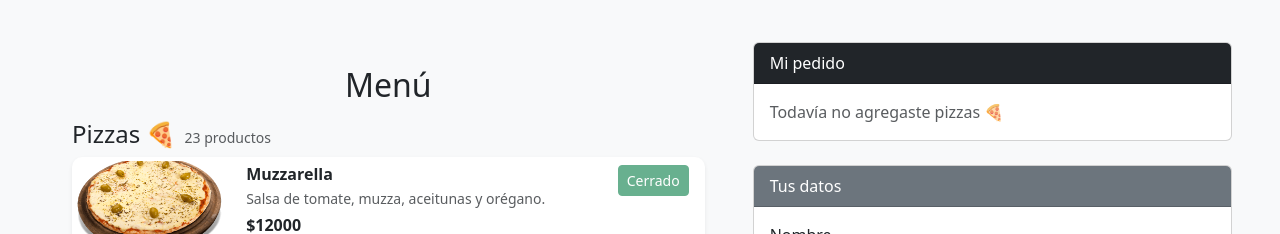
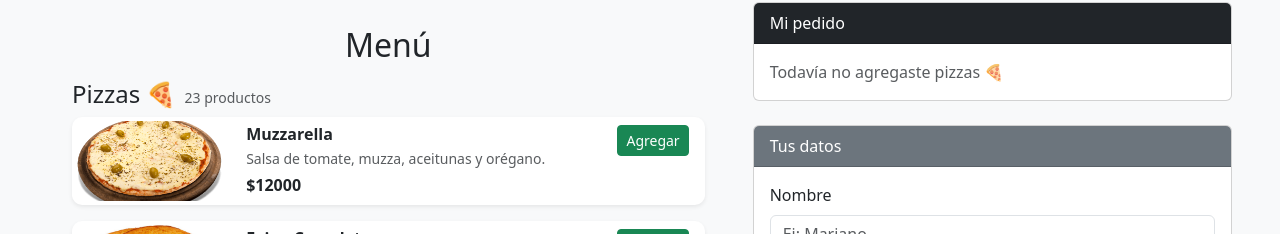
Before and after one commit to MarianoGabrielV/pizza-el-maestro, a React (Vite) app: page / in a window 1280 px wide. Shown: the part 566-800 px from the top of the page. Built offline with nearby package versions, Linux system fonts and the light colour scheme.

Commit message:
finalizadaYEntregada

```diff
--- a/src/config/clientConfig.js
+++ b/src/config/clientConfig.js
@@ -3,7 +3,7 @@ export const clientConfig = {
   nombre: "Pizzería El Maestro",          // Nombre del local
   tipo: "pizzeria",                     // pizzeria | hamburgueseria | heladeria | etc.
 
-  whatsapp: "+5491162123307",           // Teléfono del negocio (formato internacional)
+  whatsapp: "+5491132935209",           // Teléfono del negocio (formato internacional)
 
   logo: "/images/elmaestro.png",    // Ruta dentro de /public (ej: public/images/logo-pizzeria.png)
 
@@ -18,17 +18,17 @@ export const clientConfig = {
   },
 
   // // 🔔 NUEVO: configuración de horario por día
-     horario: {
-       enabled: true, // Master switch: si false, ignora horarios
-      mensajeCerrado: "Ahora estamos cerrados. Consultá nuestros horarios.",
-       dias: {
-         lunes: { abierto: false, apertura: "19:00", cierre: "23:30" },
-         martes: { abierto: false, apertura: "19:00", cierre: "23:30" },
-         miercoles: { abierto: false, apertura: "19:00", cierre: "23:30" },
-         jueves: { abierto: false, apertura: "19:00", cierre: "23:30" },
-         viernes: { abierto: true, apertura: "20:30", cierre: "22:30" }, // hasta medianoche
-         sabado: { abierto: true, apertura: "20:30", cierre: "22:30" },
-         domingo: { abierto: true, apertura: "20:30", cierre: "22:30" },
-      },
-   },
+     // //horario: {
+       // //enabled: true, // Master switch: si false, ignora horarios
+      // //mensajeCerrado: "Ahora estamos cerrados. Consultá nuestros horarios.",
+       // //dias: {
+         // //lunes: { abierto: false, apertura: "19:00", cierre: "23:30" },
+         // //martes: { abierto: false, apertura: "19:00", cierre: "23:30" },
+         // //miercoles: { abierto: false, apertura: "19:00", cierre: "23:30" },
+         // //jueves: { abierto: false, apertura: "19:00", cierre: "23:30" },
+         // //viernes: { abierto: true, apertura: "20:30", cierre: "22:30" }, // hasta medianoche
+         // //sabado: { abierto: true, apertura: "20:30", cierre: "22:30" },
+         // //domingo: { abierto: true, apertura: "20:30", cierre: "22:30" },
+     // // },
+   // //},
 };
--- a/src/data/pizzeriaProducts.js
+++ b/src/data/pizzeriaProducts.js
@@ -166,7 +166,8 @@ export const pizzas = [
     category: "Pizzas",
     description: "Jamon, Muzza y Tomate.",
     price: 15000,
-    img: "/images/pizzas/calzones.png",
+    img: "/images/pizzas/calzo.jpeg",
+    noExtras: true,
   },
    {
     id: "pizza-calzones-calabresa",
@@ -174,7 +175,8 @@ export const pizzas = [
     category: "Pizzas",
     description: "Muzza, Longaniza y Tomate.",
     price: 15000,
-    img: "/images/pizzas/calzonescal.jpg",
+    img: "/images/pizzas/calzo.jpeg",
+    noExtras: true,
   },
   {
     id: "pizza-calzones-roque",
@@ -182,7 +184,8 @@ export const pizzas = [
     category: "Pizzas",
     description: "Jamon, Roquefort y Morrones.",
     price: 15000,
-    img: "/images/pizzas/calzonescal.jpg",
+    img: "/images/pizzas/calzo.jpeg",
+    noExtras: true,
   },
 
   // agregás más pizzas...
@@ -252,7 +255,7 @@ export const empanadas = [
     id: "emp-Verdura",
     name: "Empanada de Verduras",
     category: "Empanadas",
-    description: "???????????.",
+    description: "Verduras.",
     price: 1900,
     img: "/images/empanadas/verdura.jpg",
   },
@@ -306,19 +309,19 @@ export const milanesas = [
   {
     id: "papas1-con-chedar-panceta-grande",
     name: "Papas con Chedar y Panceta Grande",
-    description: "Porción de papas fritas tradicionales con Chedar y Panceta.",
+    description: "Porción de papas fritas tradicionales con Chedar, Panceta y Verdeo.",
     price: 14000,
     img: "/images/mila/chedarypanceta.png",
   },{
     id: "papas1-con-chedar-panceta-medianas",
     name: "Papas con Chedar y Panceta Medianas",
-    description: "Porción de papas fritas tradicionales con Chedar y Panceta.",
+    description: "Porción de papas fritas tradicionales con Chedar, Panceta y Verdeo.",
     price: 11000,
     img: "/images/mila/chedarypanceta.png",
   },{
     id: "papas1-con-chedar-panceta-medianas",
     name: "Papas con Chedar y Panceta Chicas",
-    description: "Porción de papas fritas tradicionales con Chedar y Panceta.",
+    description: "Porción de papas fritas tradicionales con Chedar, Panceta y Verdeo.",
     price: 8500,
     img: "/images/mila/chedarypanceta.png",
   },
@@ -363,22 +366,22 @@ export const milanesas = [
 
 // POSTRES
 export const postres = [
-  {
-    id: "flan-casero",
-    name: "Flan casero",
-    category: "Postres",
-    description: "Flan casero con dulce de leche o crema.",
-    price: 2000,
-    img: "/images/postres/flan.png",
-  },
-  {
-    id: "helado-1k",
-    name: "Helado 1kg",
-    category: "Postres",
-    description: "Varios sabores a elección.",
-    price: 4500,
-    img: "/images/postres/helado.png",
-  },
+ // {
+  //  id: "flan-casero",
+   // name: "Flan casero",
+   // category: "Postres",
+    //description: "Flan casero con dulce de leche o crema.",
+    //price: 2000,
+    //img: "/images/postres/flan.png",
+  //},
+  //{
+    //id: "helado-1k",
+    //name: "Helado 1kg",
+    //category: "Postres",
+    //description: "Varios sabores a elección.",
+    //price: 4500,
+    //img: "/images/postres/helado.png",
+  //},
 ];
 
 
@@ -389,49 +392,49 @@ export const promos = [
     name: "2 Muzzas",
     description: "Pizza muzza grande x2.",
     price: 22500,
-    img: "/img/promos/promo1.jpg", // o la ruta que uses
+    img: "/images/promo.png", // o la ruta que uses
   },
   {
     id: "promo-3",
     name: "3 Muzzas",
     description: "Pizza muzza grande x3.",
     price: 32000,
-    img: "/img/promos/promo2.jpg",
+    img: "/images/promo.png",
   },
    {
     id: "promo-1-1",
     name: "1 Muzza y 1 Napolitana",
     description: "1 Muzza y 1 Napolitana.",
     price: 25000,
-    img: "/img/promos/promo2.jpg",
+    img: "/images/promo.png",
   },
    {
     id: "promo-1-jm",
     name: "1 Muzza y 1 J&M",
     description: "1 Muzza y 1 Jamon y Morron.",
     price: 25000,
-    img: "/img/promos/promo2.jpg",
+    img: "/images/promo.png",
   },
    {
     id: "promo-jm-napo",
     name: "1 J&M y 1 Napolitana",
     description: "Una Pizza J&M y Napolitana.",
     price: 28000,
-    img: "/img/promos/promo2.jpg",
+    img: "/images/promo.png",
   },
    {
     id: "promo-1-emp",
     name: "1 Muzza y 6 Empanadas",
     description: "1 Muzza y 6 Empanadas??????.",
     price: 23000,
-    img: "/img/promos/promo2.jpg",
+    img: "/images/promo.png",
   },
   {
     id: "promo-2-esp",
     name: "2 Muzza y 1 Especial",
     description: "1 Muzza y 1 Especial (napo, calabresa, J&M).",
     price: 35000,
-    img: "/img/promos/promo2.jpg",
+    img: "/images/promo.png",
   },
 ];
 
```
Also changed, not shown: public/images/pizzas/calzo.jpeg (added), public/images/promo.png (added).
